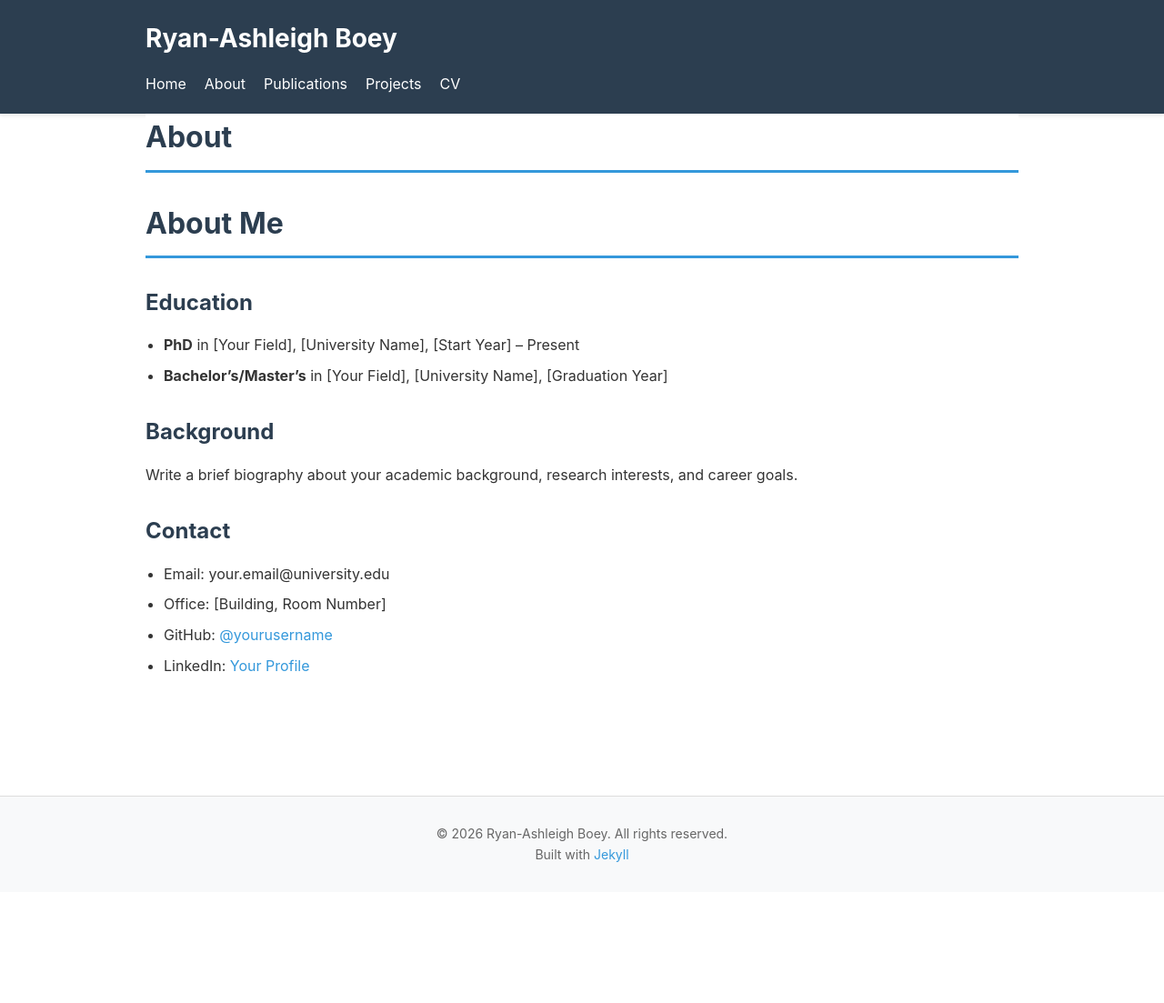
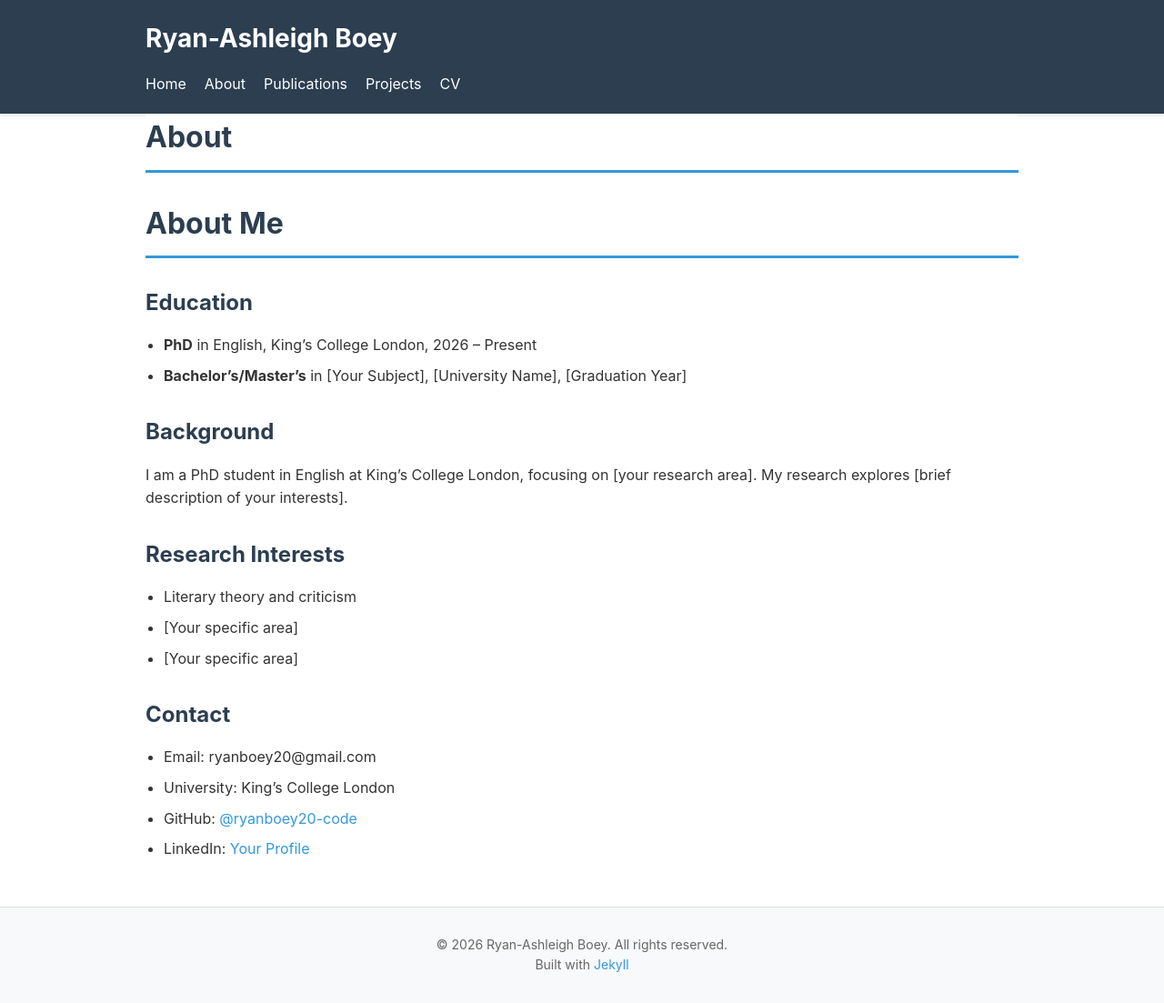
Before and after one commit to r-boey/r-boey.github.io, a Jekyll site: the page built from about.md, in a window 1280 px wide. Shown: the whole page at 91% size. Built offline with Jekyll 4.4.1, drawn with Linux system fonts in a browser that asks for light colours; before the commit the page ends 981 px from its top, so only the background shows below that.

Commit message:
Update about page with personal information

```diff
--- a/about.md
+++ b/about.md
@@ -8,16 +8,22 @@ permalink: /about/
 
 ## Education
 
-- **PhD** in [Your Field], [University Name], [Start Year] – Present
-- **Bachelor's/Master's** in [Your Field], [University Name], [Graduation Year]
+- **PhD** in English, King's College London, 2026 – Present
+- **Bachelor's/Master's** in [Your Subject], [University Name], [Graduation Year]
 
 ## Background
 
-Write a brief biography about your academic background, research interests, and career goals.
+I am a PhD student in English at King's College London, focusing on [your research area]. My research explores [brief description of your interests].
+
+## Research Interests
+
+- Literary theory and criticism
+- [Your specific area]
+- [Your specific area]
 
 ## Contact
 
-- Email: your.email@university.edu
-- Office: [Building, Room Number]
-- GitHub: [@yourusername](https://github.com/yourusername)
+- Email: ryanboey20@gmail.com
+- University: King's College London
+- GitHub: [@ryanboey20-code](https://github.com/ryanboey20-code)
 - LinkedIn: [Your Profile](https://linkedin.com/in/yourprofile)
```
